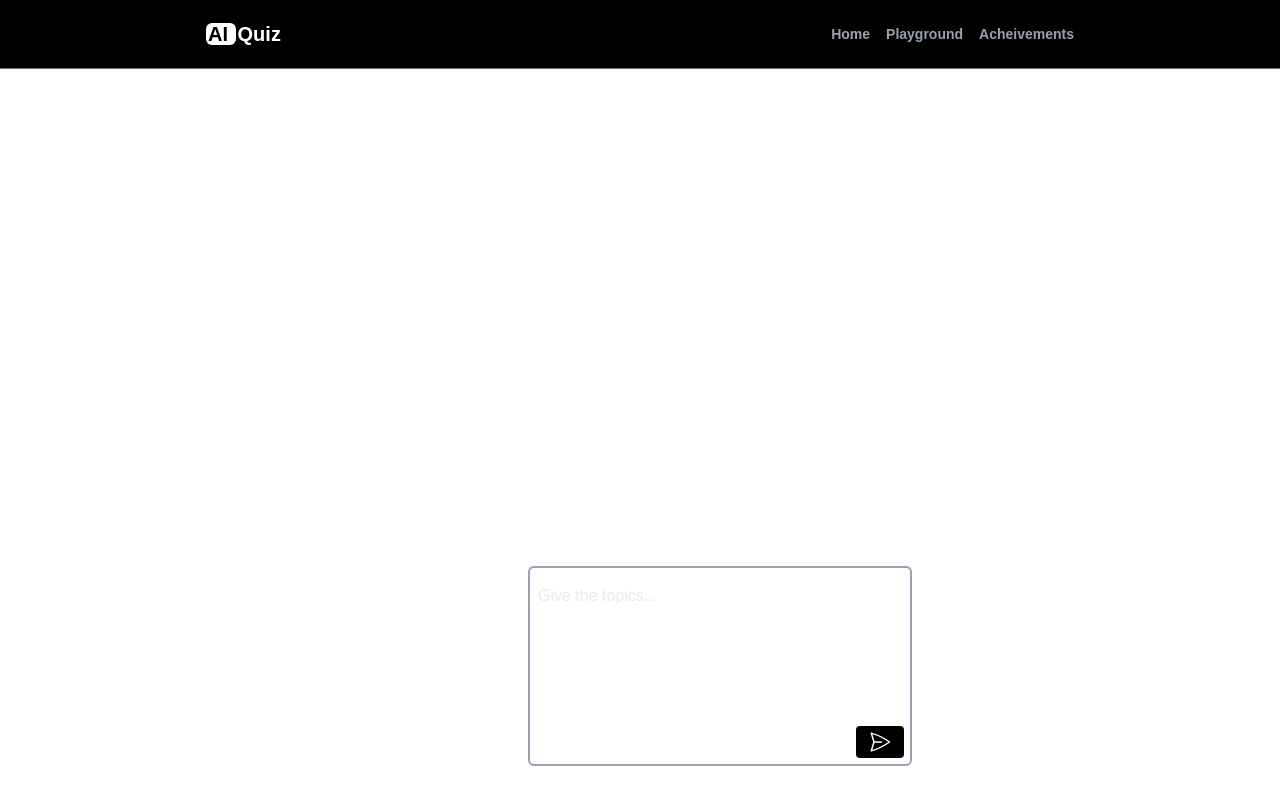
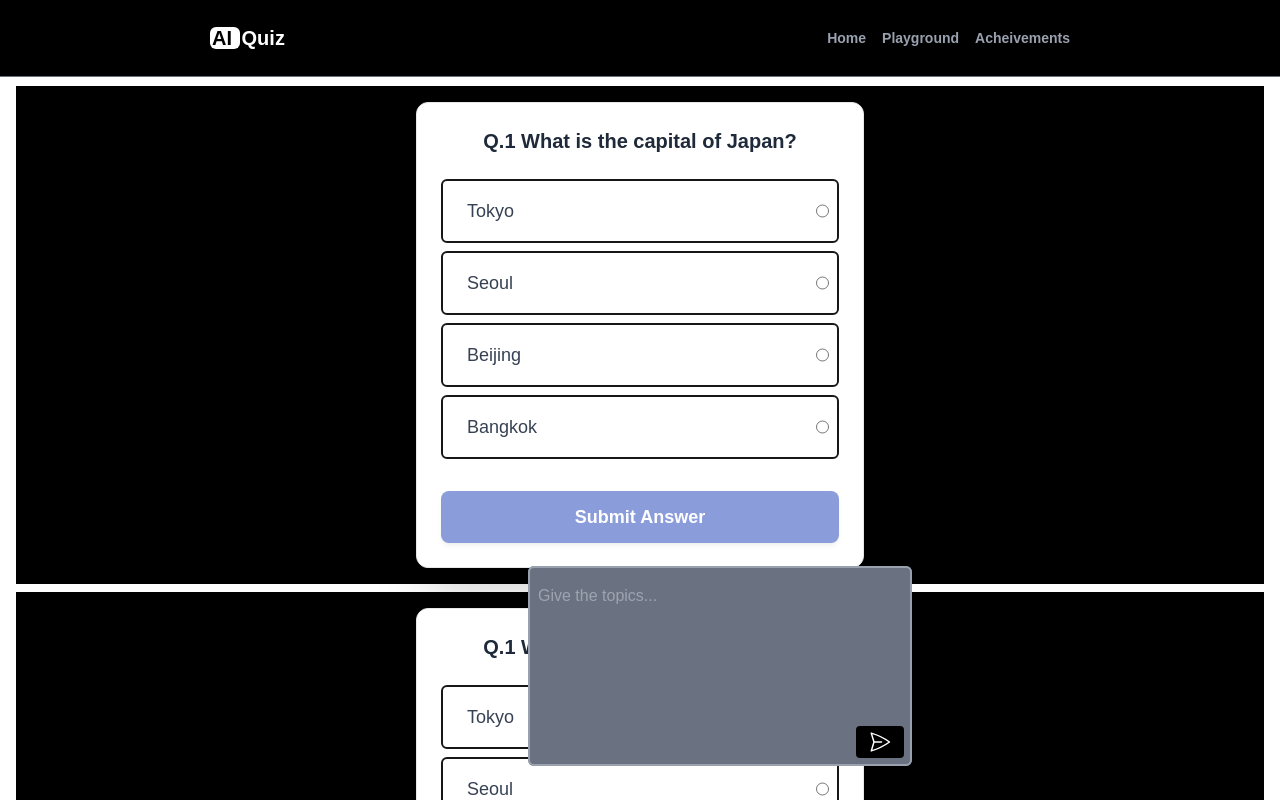
Before and after one commit to sujaycontributer/AI-Quiz-App, a Next.js app: page /playground in a window 1280 px wide. Shown: the top 800 px of the page. Built offline with nearby package versions, Linux system fonts and the light colour scheme.

Commit message:
Thag gya bhai UI thik karte karte

```diff
--- a/app/components/Navbar.tsx
+++ b/app/components/Navbar.tsx
@@ -6,12 +6,13 @@ import Link from "next/link";
 
 export default function Navbar () {
 
-    return <div className="fixed z-50 h-4rem w-full  p-2 md:p-5 sm:text-sm  top-0 left-0  bg-black text-gray-400 border-b border-b-gray-500  ">
 
-        <div className="w-[70%] mx-auto flex justify-between items-center gap-2 md:gap-4 ">
+    return <div className={`fixed z-50 h-4rem w-full  p-2 md:p-5 sm:text-sm  top-0 left-0  bg-black text-gray-400 md:border-b md:border-b-gray-500  `} >
+
+        <div className="w-[70%] p-1 md:mx-auto flex justify-between items-center gap-1 md:gap-4 cursor-pointer ">
             <div className="font-extrabold">
-           <span className="bg-white text-center text-xl text-black mr-0.5 px-0.5 rounded-md">AI </span> <span className="text-xl text-white">Quiz</span>
-        </div>
+                <span className="bg-white  text-center text-xl text-black mr-0.5 px-0.5 rounded-md">AI </span> <span className="text-xl text-white">Quiz</span>
+            </div>
         <div className="flex gap-4">
             <div className="rounded-md font-semibold hover:text-gray-500">
             <Link href={"/home"}>
--- /dev/null
+++ b/app/components/Quiz.tsx
@@ -0,0 +1,89 @@
+"use client"
+import { useState } from "react";
+
+export default function Quiz () {
+     const [selectedOption, setSelectedOption] = useState(null);
+
+  // Define the quiz question and options
+  const quizData = {
+    question: "What is the capital of Japan?",
+    options: [
+      { id: 'tokyo', value: 'tokyo', text: 'Tokyo' },
+      { id: 'seoul', value: 'seoul', text: 'Seoul' },
+      { id: 'beijing', value: 'beijing', text: 'Beijing' },
+      { id: 'bangkok', value: 'bangkok', text: 'Bangkok' },
+    ],
+    correctAnswer: 'tokyo', // In a real app, this would be handled on the backend
+  };
+
+  // Handler for when a radio button (option) is changed
+  const handleOptionChange = (event:any) => {
+    setSelectedOption(event.target.value);
+    console.log('Selected option:', event.target.value); // For demonstration
+  };
+
+  // Handler for the submit button (optional, for demonstration)
+  const handleSubmit = () => {
+    if (selectedOption) {
+      const isCorrect = selectedOption === quizData.correctAnswer;
+      alert(`Your answer "${selectedOption}" is ${isCorrect ? 'Correct!' : 'Incorrect.'}`);
+    } else {
+      alert('Please select an option first!');
+    }
+  };
+    return <div>
+        <div className="flex items-center justify-center  p-4 bg-black">
+      {/* Quiz card container */}
+      <div className="max-w-md w-full bg-white p-6 rounded-xl shadow-2xl border border-gray-200">
+        {/* Quiz Question */}
+        <h2 className="text-xl font-extrabold text-gray-800 mb-6 text-center">
+          Q.1 {quizData.question}
+        </h2>
+
+        {/* Quiz Options Container */}
+        <div className="space-y-2">
+          {quizData.options.map((option) => (
+            <label key={option.id} className="cursor-pointer flex gap-8 border-2 rounded-md px-1 md:px-2 hover:border-blue-400">
+              {/* Hidden radio input. Uses 'peer' for styling the sibling div. */}
+
+              <div
+                className={`
+                   w-full p-2 md:p-4 border-2 border-gray-300 border-none flex items-center
+                  transition-all duration-300 ease-in-out
+                  hover:bg-gray-50
+                  ${selectedOption === option.value ? 'bg-blue-50 border-blue-500 text-blue-800 shadow-md' : 'text-gray-700'}
+                `}
+              >
+                <span className="text-lg font-medium">{option.text}</span>
+              </div>
+
+              <input
+                type="radio"
+                name="quiz_question" // 'name' attribute groups radio buttons
+                value={option.value}
+                id={option.id}
+                className=""
+                checked={selectedOption === option.value} // Controlled component
+                onChange={handleOptionChange}
+              />
+              {/* Styled label acting as the option button */}
+
+            </label>
+          ))}
+        </div>
+
+        {/* Submit button */}
+        <button
+          onClick={handleSubmit}
+          className="mt-8 w-full bg-blue-800 text-white py-3 px-6 rounded-lg font-semibold text-lg
+                     hover:bg-blue-950 focus:outline-none focus:ring-4 focus:ring-blue-300
+                     transition-all duration-300 ease-in-out shadow-md
+                     disabled:opacity-50 disabled:cursor-not-allowed"
+          disabled={!selectedOption} // Disable if no option is selected
+        >
+          Submit Answer
+        </button>
+      </div>
+    </div>
+    </div>
+}
--- a/app/layout.tsx
+++ b/app/layout.tsx
@@ -28,7 +28,7 @@ export default function RootLayout({
       <body className={`${geistSans.variable} ${geistMono.variable} antialiased  overflow-y-auto"`}>
 
         <Navbar />
-        <main className="mt-[70px] ">
+        <main className="mt-[70px]">
           {children}
         </main>
       </body>
--- a/app/playground/page.tsx
+++ b/app/playground/page.tsx
@@ -1,8 +1,9 @@
+import Quiz from "../components/Quiz";
 
 export default function Playground () {
-    return <div className="p-4 w-full z-50  relative">
+    return <div className="p-4 w-full  relative">
 
-        <div className="fixed   md:w-[30%] md:h-[25%]  ml-[40%] mt-[60vh] mx-auto">
+        <div className="fixed z-50 md:w-[30%] md:h-[25%]  ml-[40%] mt-[60vh] mx-auto bg-gray-500 rounded-md">
             <textarea className="resize-none w-full h-full rounded-md border-2 border-gray-400 pt-4 pl-2 text-md transition duration-200 ease-in-out
                                 focus:border-blue-950 focus:outline-none text-gray-300 " placeholder="Give the topics...">
 
@@ -15,9 +16,13 @@ export default function Playground () {
 
         </div>
 
-        <div className="flex flex-col justify-center items-center">
-
-        </div>
+       <div className="flex flex-col gap-2 ">
+        <Quiz />
+        <Quiz />
+        <Quiz />
+        <Quiz />
+        <Quiz />
+       </div>
 
     </div>
 }
```
